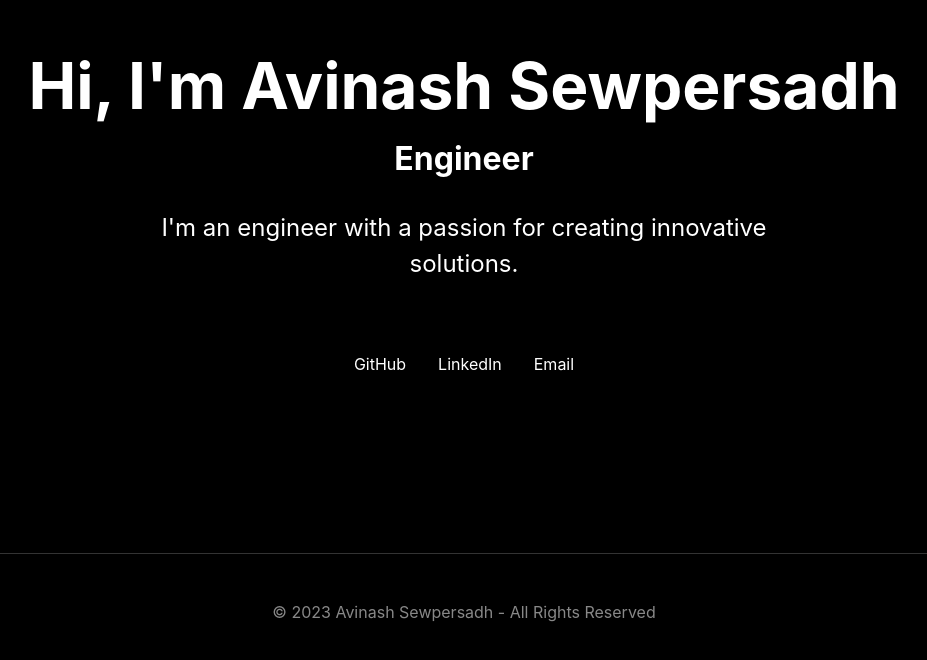
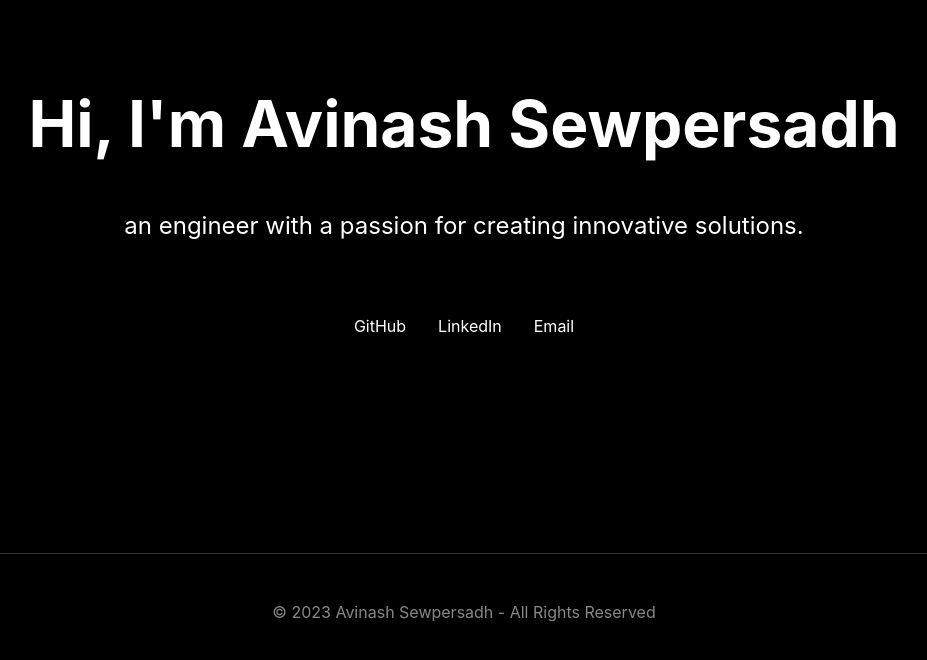
Before and after one commit to dotavi/dotavi.github.io, a Next.js app: page / in a window 1280 px wide. Shown: the part 130-790 px from the top of the page, without its empty margins (176-1103 px from the left). Built offline with nearby package versions, Linux system fonts and the light colour scheme.

Commit message:
Update index.tsx

```diff
--- a/pages/index.tsx
+++ b/pages/index.tsx
@@ -15,11 +15,11 @@ export default function Home() {
           Hi, I&apos;m Avinash Sewpersadh
         </h1>
         <h2 className={styles.subtitle}>
-          Engineer
+
         </h2>
 
         <p className={styles.description}>
-          I&apos;m an engineer with a passion for creating innovative solutions.
+         an engineer with a passion for creating innovative solutions.
         </p>
 
         <div className={styles.links}>
```
